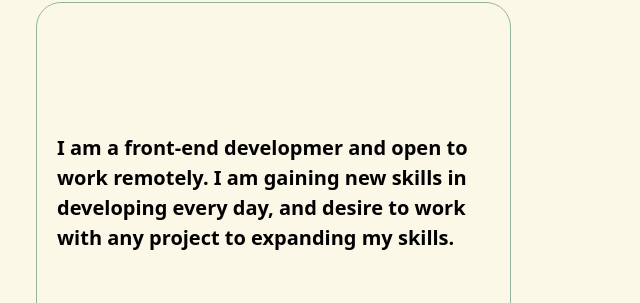
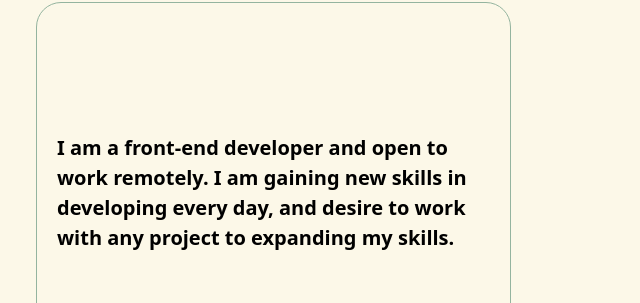
Before and after one commit to Ikka1/my-portfolio, a plain HTML site: page about.html in a window 1280 px wide. Shown: the part 578-881 px from the top of the page, 624-1264 px from the left. Drawn offline with nearby package versions, Linux system fonts and the light colour scheme.

Commit message:
Update text

```diff
--- a/about.html
+++ b/about.html
@@ -67,7 +67,7 @@
 
         <div class="col-md-5">
           <p class="p-about-me">
-            I am a front-end developmer and open to work remotely. I am gaining
+            I am a front-end developer and open to work remotely. I am gaining
             new skills in developing every day, and desire to work with any
             project to expanding my skills.
           </p>
```
